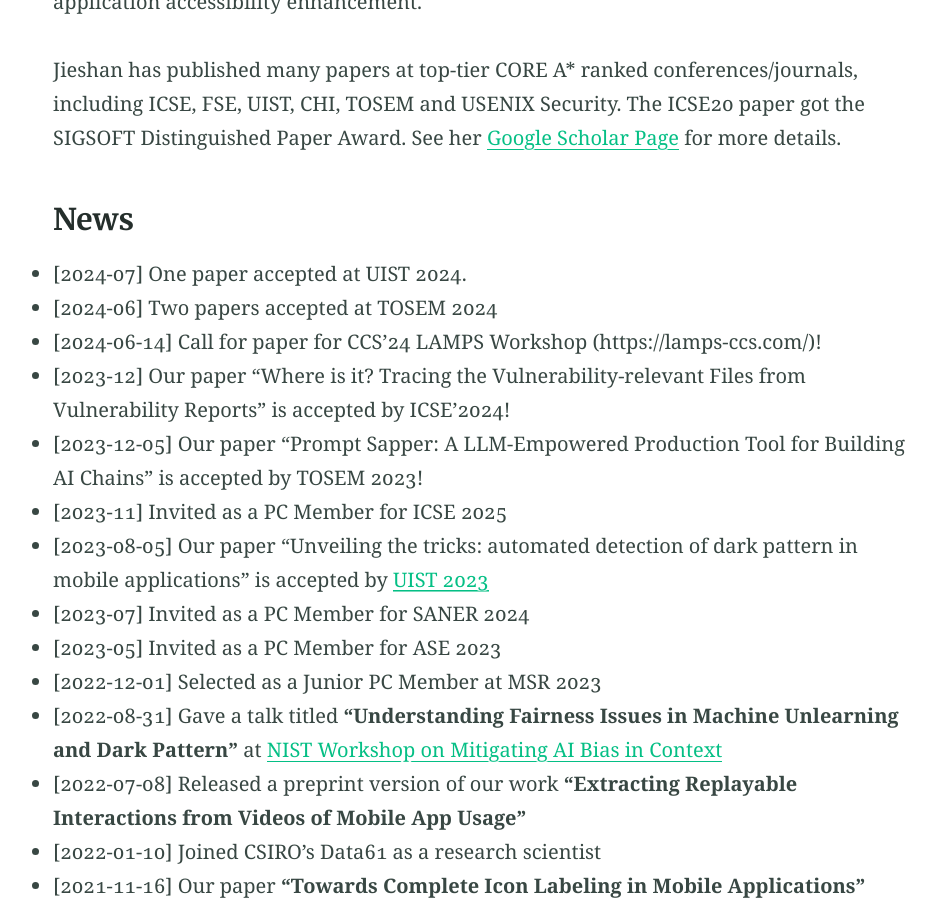
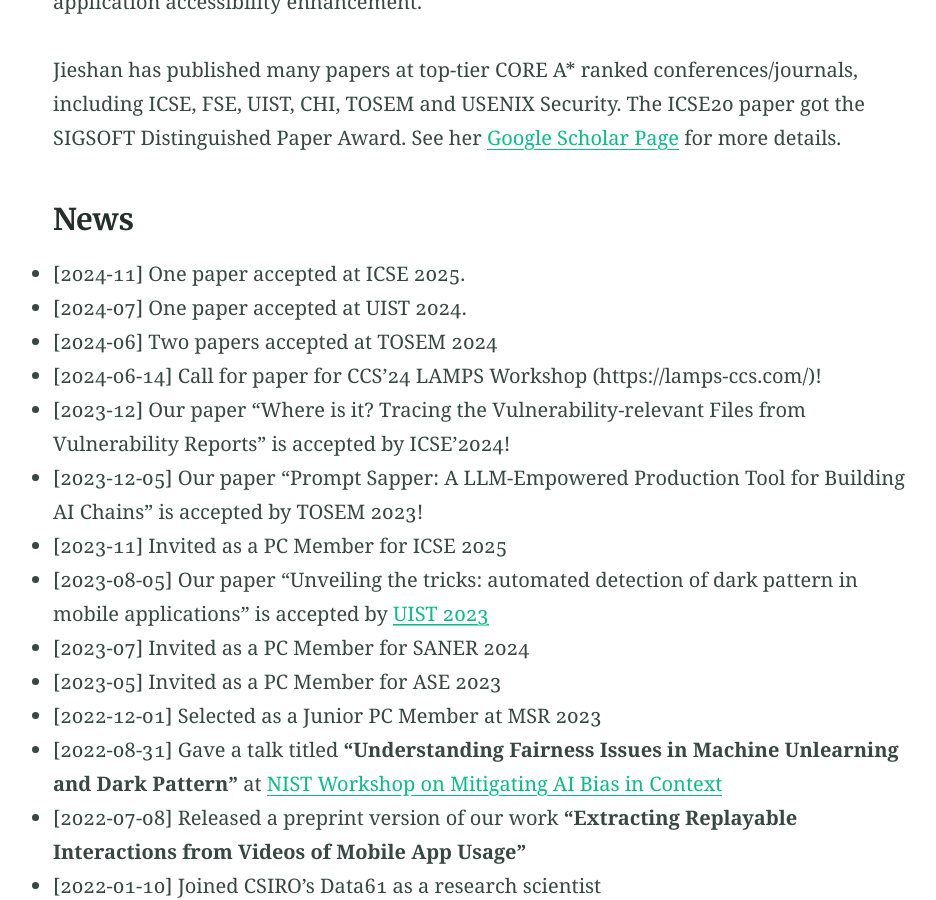
Before and after one commit to chenjshnn/chenjshnn.github.io, a Jekyll site: the page built from index.md, in a window 1280 px wide and 900 px high, scrolled down 904 px. Shown: the whole window, without its empty margins (155-1091 px from the left). Built offline with Jekyll 4.4.1, drawn with Linux system fonts in a browser that asks for light colours.

Commit message:
Update index.md

```diff
--- a/index.md
+++ b/index.md
@@ -22,6 +22,7 @@ Jieshan has published many papers at top-tier CORE A* ranked conferences/journal
 
 
 ### News
+- [2024-11] One paper accepted at ICSE 2025.
 - [2024-07] One paper accepted at UIST 2024.
 - [2024-06] Two papers accepted at TOSEM 2024
 - [2024-06-14] Call for paper for CCS'24 LAMPS Workshop (https://lamps-ccs.com/)!
```
